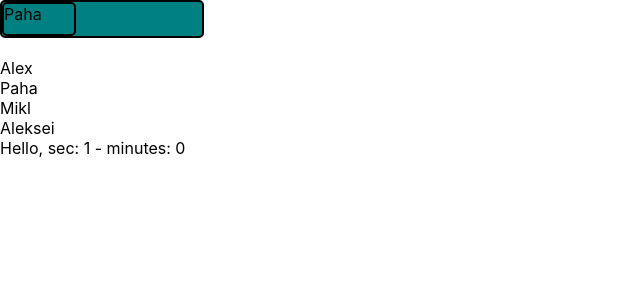
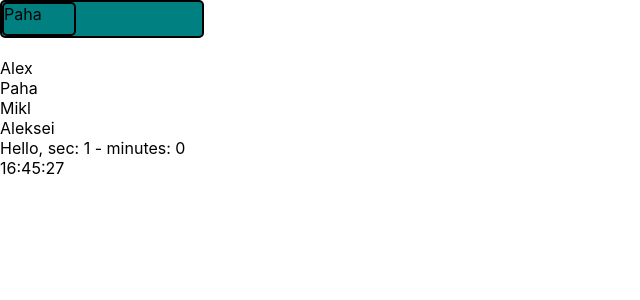
Before and after one commit to AlexandepR/reactKabzda2, a React (Create React App) app: page / in a window 1280 px wide. Shown: the top 300 px of the page, without its empty margins (0-640 px from the left). Built offline with nearby package versions, Linux system fonts and the light colour scheme.

Commit message:
UseEffect 22 digital clock

```diff
--- a/src/App.tsx
+++ b/src/App.tsx
@@ -20,6 +20,7 @@ import UncontrolledAccordion from './сomponents/UnControlledAccordion/UnControl
 import {HelpsToReactMemo, LikeUseCallback} from "./stories/UseMemo";
 import {ExampleUseState} from "./stories/UseState";
 import {SimpleExample} from "./stories/UseEffect";
+import {Clock} from "./сomponents/Clock/Clock";
 
 
 const App = (props: any) => {
@@ -84,6 +85,7 @@ const App = (props: any) => {
             {/*<LikeUseCallback />*/}
             {/*<ExampleUseState />*/}
             <SimpleExample />
+            <Clock />
         </div>
     )
 }
--- a/src/stories/UseEffect.tsx
+++ b/src/stories/UseEffect.tsx
@@ -7,24 +7,23 @@ export default {
 export const SimpleExample = () => {
     const [sec, setSec] = useState(1)
     const [minutes, setMinutes] = useState(0)
+    const [hours,setHours] =useState(0)
 
-    useEffect(() => {
+    // useEffect(() => {
 
-        let time = new Date()
+        // setInterval (() => {
+        //     console.log('tick')
+           //  let time = new Date()
+           //  let hours = time.getHours()
+           //  let minutes = time.getMinutes()
+           //  let seconds = time.getSeconds()
+           // setSec(seconds)
 
-        setInterval (() => {
-            console.log('tick')
-            // if ( sec <= 60 ) {
-            //     setSec((sate) => state + 1)
-            // }
-            // else if (sec >= 61) {
-            //     setSec(0)
-            // }
            // sec <= 60 ? setSec((state) => state + 1) : setMinutes((state) =>state + 1) ?
            //  sec >= 61 : setSec(0)
-        }, 1000)
-
-    },[sec])
+    //     }, 1000)
+    //
+    // },[sec])
 
     return <>
     Hello, sec: {sec} - minutes: {minutes}
--- /dev/null
+++ b/src/сomponents/Clock/Clock.tsx
@@ -0,0 +1,22 @@
+import {useEffect, useState} from "react";
+
+const get2DidgitsString = (num: number) => num < 10 ? '0' + num : num
+
+export const Clock = () => {
+    const [date, setDate] = useState(new Date())
+
+    useEffect( () => {
+        setInterval(() => {
+            setDate(new Date())
+        },1000)
+    },[])
+
+
+    return <div>
+        <span>{get2DidgitsString(date.getHours())}</span>
+        :
+        <span>{get2DidgitsString(date.getMinutes())}</span>
+        :
+        <span>{get2DidgitsString (date.getSeconds())}</span>
+    </div>
+}
```
